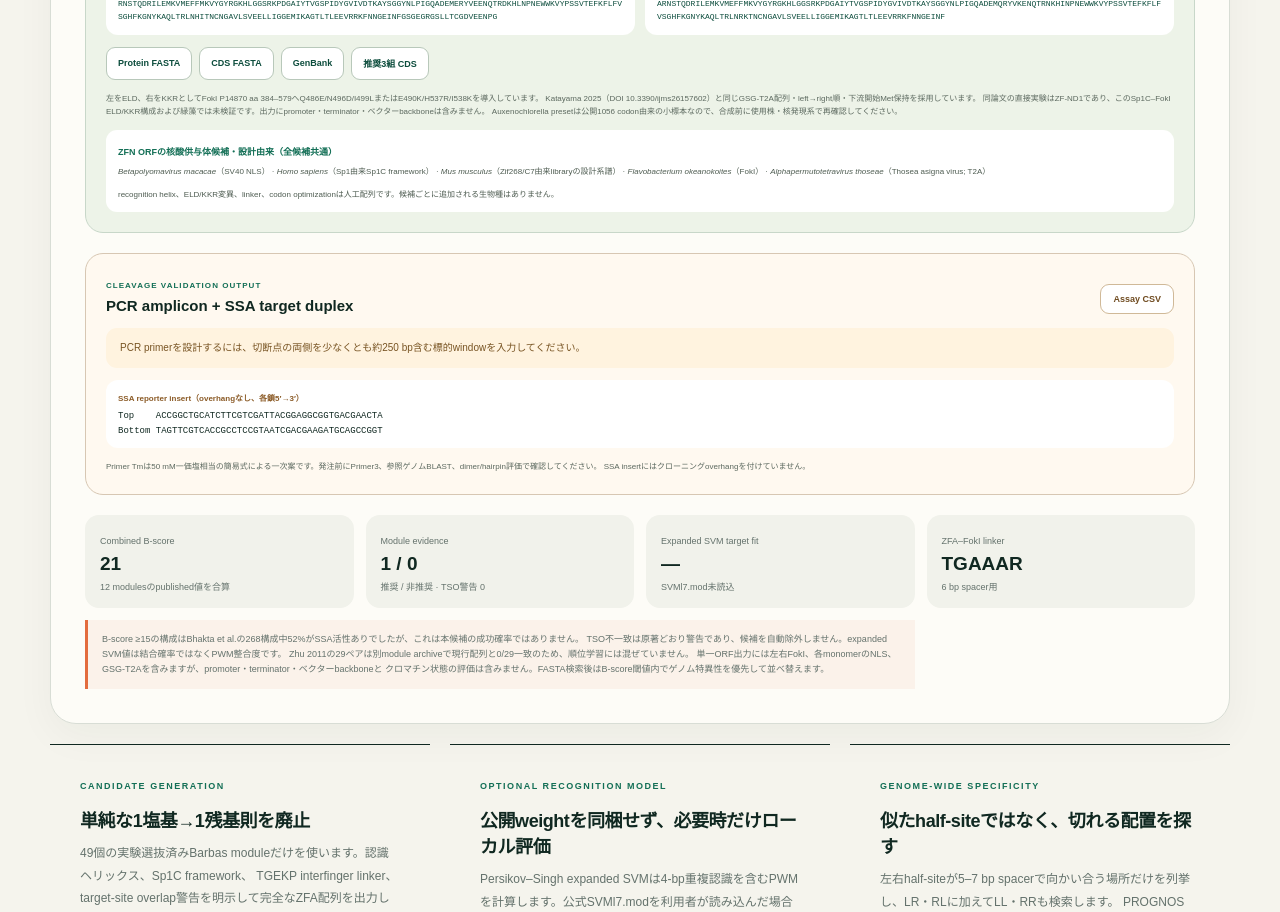
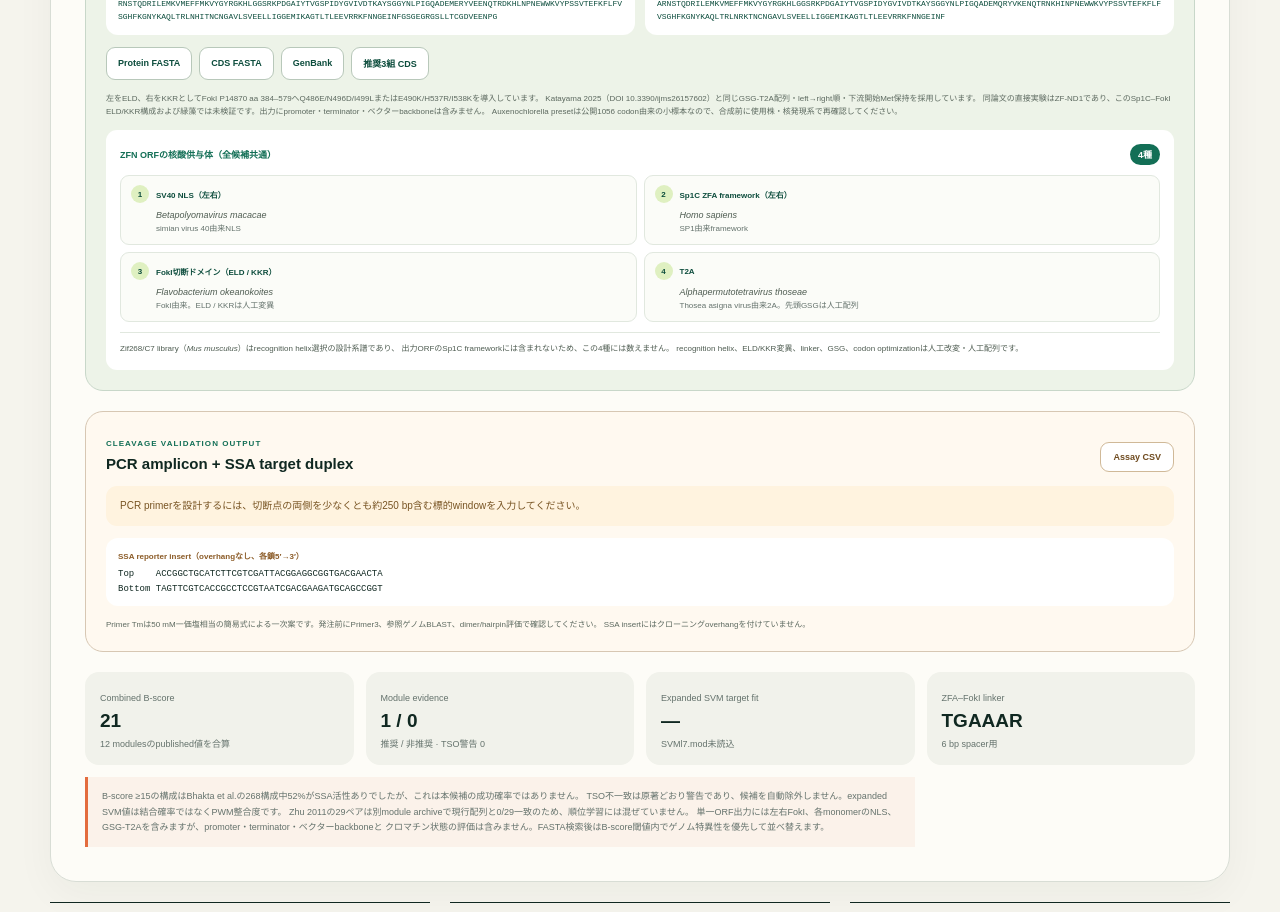
Before and after one commit to amamalgae/Zinc-Zinc-Finger, a React (Vite) app: page / in a window 1280 px wide. Shown: the part 2900-3812 px from the top of the page. Built offline with nearby package versions, Linux system fonts and the light colour scheme.

Commit message:
Document four ZFN nucleic acid donors

```diff
--- a/src/App.tsx
+++ b/src/App.tsx
@@ -25,6 +25,7 @@ import {
   bicistronicConstructsToFasta,
   bicistronicConstructsToGenBank,
   buildBicistronicZfn,
+  ZFN_NUCLEIC_ACID_DONORS,
   type CodonPreset,
 } from "./construct-output.ts";
 import {
@@ -1014,9 +1015,23 @@ export default function Home() {
               Auxenochlorella presetは公開1056 codon由来の小標本なので、合成前に使用株・核発現系で再確認してください。
             </p>
             <div className="origin-list">
-              <span>ZFN ORFの核酸供与体候補・設計由来（全候補共通）</span>
-              <p><i>Betapolyomavirus macacae</i>（SV40 NLS） · <i>Homo sapiens</i>（Sp1由来Sp1C framework） · <i>Mus musculus</i>（Zif268/C7由来libraryの設計系譜） · <i>Flavobacterium okeanokoites</i>（FokI） · <i>Alphapermutotetravirus thoseae</i>（Thosea asigna virus; T2A）</p>
-              <small>recognition helix、ELD/KKR変異、linker、codon optimizationは人工配列です。候補ごとに追加される生物種はありません。</small>
+              <div className="origin-heading">
+                <span>ZFN ORFの核酸供与体（全候補共通）</span>
+                <strong>4種</strong>
+              </div>
+              <dl>
+                {ZFN_NUCLEIC_ACID_DONORS.map((donor, index) => (
+                  <div key={donor.component}>
+                    <dt><b>{index + 1}</b>{donor.component}</dt>
+                    <dd><i>{donor.scientificName}</i><small>{donor.detail}</small></dd>
+                  </div>
+                ))}
+              </dl>
+              <p>
+                Zif268/C7 library（<i>Mus musculus</i>）はrecognition helix選択の設計系譜であり、
+                出力ORFのSp1C frameworkには含まれないため、この4種には数えません。
+                recognition helix、ELD/KKR変異、linker、GSG、codon optimizationは人工改変・人工配列です。
+              </p>
             </div>
           </section>
 
--- a/src/construct-output.ts
+++ b/src/construct-output.ts
@@ -2,6 +2,35 @@ import type { Candidate } from "./design-engine.ts";
 
 export type CodonPreset = "auxenochlorella" | "human";
 export type FokIVariant = "ELD" | "KKR";
+
+export type NucleicAcidDonor = {
+  component: string;
+  scientificName: string;
+  detail: string;
+};
+
+export const ZFN_NUCLEIC_ACID_DONORS: readonly NucleicAcidDonor[] = [
+  {
+    component: "SV40 NLS（左右）",
+    scientificName: "Betapolyomavirus macacae",
+    detail: "simian virus 40由来NLS",
+  },
+  {
+    component: "Sp1C ZFA framework（左右）",
+    scientificName: "Homo sapiens",
+    detail: "SP1由来framework",
+  },
+  {
+    component: "FokI切断ドメイン（ELD / KKR）",
+    scientificName: "Flavobacterium okeanokoites",
+    detail: "FokI由来。ELD / KKRは人工変異",
+  },
+  {
+    component: "T2A",
+    scientificName: "Alphapermutotetravirus thoseae",
+    detail: "Thosea asigna virus由来2A。先頭GSGは人工配列",
+  },
+];
 
 export type ZfnConstruct = {
   name: string;
@@ -243,14 +272,14 @@ export function bicistronicConstructsToGenBank(
       "FEATURES             Location/Qualifiers",
       `     CDS             1..${codingEnd}`,
       `                     /gene="${construct.name}"`,
-      `                     /note="single ORF; SV40 NLS on each monomer; Sp1C ZFA; left FokI-ELD; GSG-T2A; right FokI-KKR; codon preset ${preset}"`,
+      `                     /note="single ORF; SV40 NLS on each monomer; Sp1C ZFA; left FokI-ELD; GSG-T2A; right FokI-KKR; codon preset ${preset}; nucleic-acid donors (4 taxa): Betapolyomavirus macacae, Homo sapiens, Flavobacterium okeanokoites, Alphapermutotetravirus thoseae"`,
       `                     /translation="${construct.protein}"`,
       `     misc_feature    1..${leftEnd}`,
-      "                     /note=\"left ZFN: SV40 NLS-Sp1C ZFA-linker-FokI ELD\"",
+      "                     /note=\"left ZFN: SV40 NLS (Betapolyomavirus macacae)-Sp1C ZFA (Homo sapiens)-linker-FokI ELD (Flavobacterium okeanokoites; engineered ELD mutations)\"",
       `     misc_feature    ${t2aStart}..${t2aEnd}`,
-      "                     /note=\"GSG-prefixed Thosea asigna virus 2A; ribosomal skip between terminal Gly and Pro\"",
+      "                     /note=\"artificial GSG followed by Thosea asigna virus 2A (species Alphapermutotetravirus thoseae); ribosomal skip between terminal Gly and Pro\"",
       `     misc_feature    ${rightStart}..${codingEnd}`,
-      "                     /note=\"right ZFN: SV40 NLS-Sp1C ZFA-linker-FokI KKR\"",
+      "                     /note=\"right ZFN: SV40 NLS (Betapolyomavirus macacae)-Sp1C ZFA (Homo sapiens)-linker-FokI KKR (Flavobacterium okeanokoites; engineered KKR mutations)\"",
       `     mat_peptide     1..${t2aEnd - 3}`,
       "                     /product=\"left ZFN with 20-aa GSG-T2A remnant\"",
       `     mat_peptide     ${downstreamProductStart}..${codingEnd}`,
--- a/src/index.css
+++ b/src/index.css
@@ -321,10 +321,17 @@ th { color: var(--muted); font-size: 8px; text-transform: uppercase; letter-spac
 .construct-actions button { padding: 9px 11px; border: 1px solid #b8c8ba; border-radius: 9px; background: white; color: var(--green-dark); font-size: 9px; font-weight: 800; cursor: pointer; }
 .construct-actions button:disabled { opacity: .4; cursor: default; }
 .construct-caution { margin: 12px 0 0; color: #5c695f; font-size: 8px; line-height: 1.65; }
-.origin-list { margin-top: 12px; padding: 11px 12px; border-radius: 11px; background: #fff; color: #4e5c51; }
-.origin-list > span { color: var(--green); font-size: 9px; font-weight: 800; }
-.origin-list p { margin: 6px 0 4px; font-size: 8px; line-height: 1.65; }
-.origin-list small { font-size: 8px; line-height: 1.55; }
+.origin-list { margin-top: 12px; padding: 14px; border-radius: 11px; background: #fff; color: #4e5c51; }
+.origin-heading { display: flex; align-items: center; justify-content: space-between; gap: 12px; }
+.origin-heading span { color: var(--green); font-size: 9px; font-weight: 800; }
+.origin-heading strong { padding: 4px 8px; border-radius: 999px; background: var(--green); color: #fff; font-size: 9px; }
+.origin-list dl { margin: 10px 0 0; display: grid; grid-template-columns: 1fr 1fr; gap: 7px; }
+.origin-list dl > div { min-width: 0; padding: 9px 10px; border: 1px solid #e1e8df; border-radius: 9px; background: #fbfcf8; }
+.origin-list dt { display: flex; align-items: center; gap: 7px; color: var(--green-dark); font-size: 8px; font-weight: 800; }
+.origin-list dt b { display: grid; flex: 0 0 18px; height: 18px; place-items: center; border-radius: 50%; background: #dff0c1; font-size: 8px; }
+.origin-list dd { margin: 7px 0 0 25px; font-size: 9px; }
+.origin-list dd small { display: block; margin-top: 3px; color: var(--muted); font-size: 8px; line-height: 1.5; }
+.origin-list p { margin: 10px 0 0; padding-top: 9px; border-top: 1px solid #e1e8df; font-size: 8px; line-height: 1.65; }
 
 .assay-output { margin-top: 20px; padding: 20px; border: 1px solid #d7c7b3; border-radius: 18px; background: #fff9f0; }
 .assay-output .construct-heading button { padding: 9px 12px; border: 1px solid #d0b998; border-radius: 9px; background: white; color: #704c21; font-size: 9px; font-weight: 800; cursor: pointer; }
@@ -387,6 +394,7 @@ footer a { color: var(--green); text-decoration: none; }
   .primer-grid > p { grid-column: 1; }
   .construct-heading { align-items: stretch; flex-direction: column; }
   .construct-heading select { width: 100%; min-width: 0; }
+  .origin-list dl { grid-template-columns: 1fr; }
   .control-grid { grid-template-columns: 1fr 1fr; }
   .specificity-summary { grid-template-columns: 1fr 1fr; }
   .genome-intro { align-items: flex-start; flex-direction: column; gap: 10px; }
```
Also changed, not shown: 2 other files (tests, documents, lock files or other folders).
